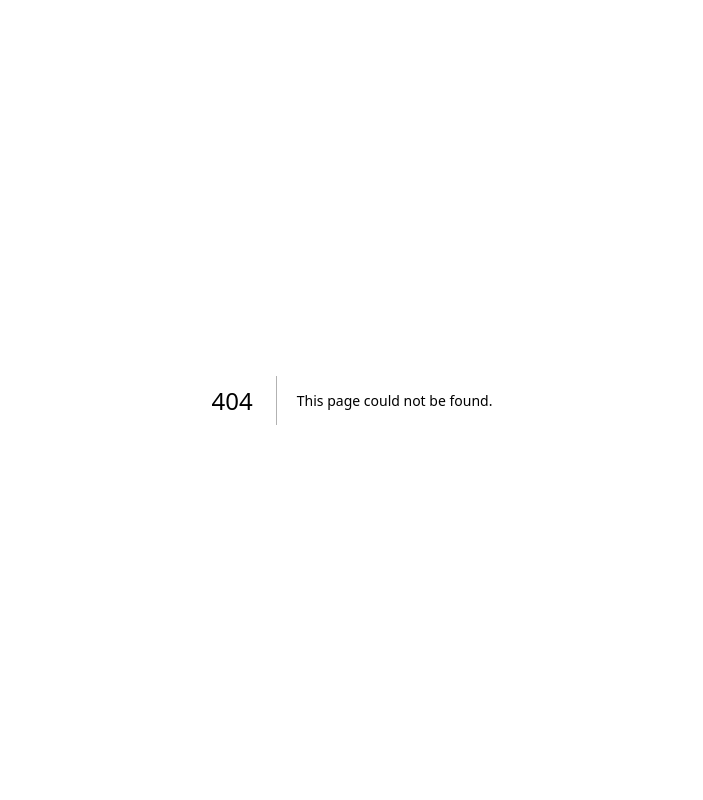
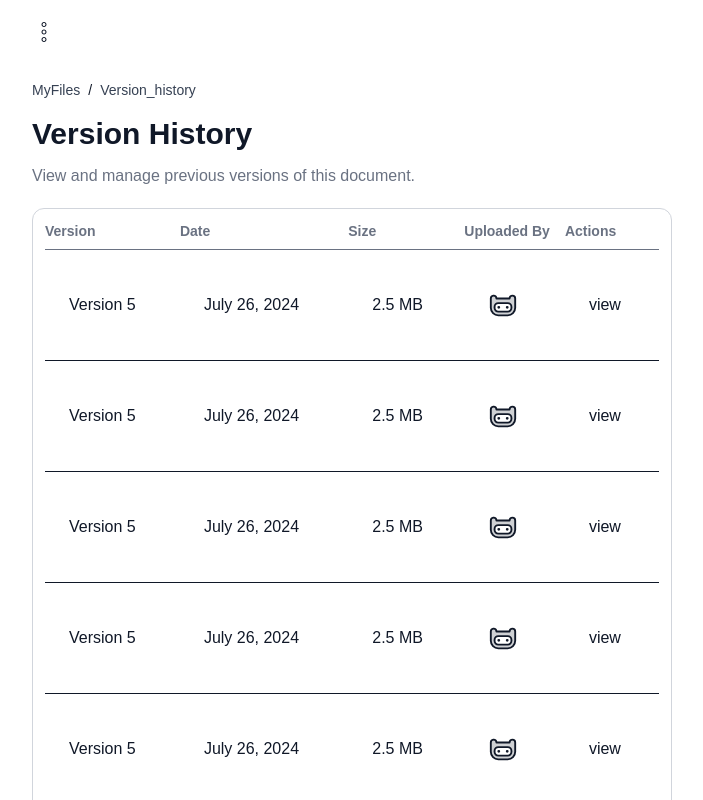
Before and after one commit to Omar2461/sas-project, a Next.js app: page /myFiles/version_history in a window 1280 px wide. Before the commit this address had no page. Shown: the top 800 px of the page, without its empty margins (288-991 px from the left). Built offline with nearby package versions, Linux system fonts and the light colour scheme.

Commit message:
feat: Added version_history page

```diff
--- a/public/locales/ar/translation.json
+++ b/public/locales/ar/translation.json
@@ -104,5 +104,6 @@
   "Deleted files are moved to the Trash/Recycle Bin and can be restored within 30 days.": "يتم نقل الملفات المحذوفة إلى سلة المهملات/سلة المحذوفات ويمكن استعادتها خلال 30 يومًا.",
   "Go to Trash, find your file, and click Restore.": "اذهب إلى سلة المهملات، ابحث عن ملفك، ثم انقر على استعادة.",
   "Files permanently deleted after 30 days cannot be recovered.": "لا يمكن استعادة الملفات التي تم حذفها نهائيًا بعد 30 يومًا.",
-  "Help": "مساعدة"
+  "Help": "مساعدة",
+  "View and manage previous versions of this document": "عرض وإدارة الإصدارات السابقة من هذا المستند"
 }
--- a/public/locales/en/translation.json
+++ b/public/locales/en/translation.json
@@ -105,5 +105,6 @@
   "Deleted files are moved to the Trash/Recycle Bin and can be restored within 30 days.": "Deleted files are moved to the Trash/Recycle Bin and can be restored within 30 days.",
   "Go to Trash, find your file, and click Restore.": "Go to Trash, find your file, and click Restore.",
   "Files permanently deleted after 30 days cannot be recovered.": "Files permanently deleted after 30 days cannot be recovered.",
-  "Help": "Help"
+  "Help": "Help",
+  "View and manage previous versions of this document": "View and manage previous versions of this document"
 }
--- /dev/null
+++ b/src/app/myFiles/version_history/page.tsx
@@ -0,0 +1,87 @@
+"use client";
+
+import Container from "@/components/myFiles/Container";
+import Table from "@/components/myFiles/Table";
+import Breadcrumb from "@/components/shared/Breadcrumb";
+
+import { useTranslation } from "react-i18next";
+
+import { PiFinnTheHumanDuotone } from "react-icons/pi";
+
+function Page() {
+  const data = [
+    {
+      Version: "Version 5",
+      Date: "July 26, 2024",
+      Size: "2.5 MB",
+      "Uploaded By": <PiFinnTheHumanDuotone className="text-3xl" />,
+      Actions: "view",
+    },
+    {
+      Version: "Version 5",
+      Date: "July 26, 2024",
+      Size: "2.5 MB",
+      "Uploaded By": <PiFinnTheHumanDuotone className="text-3xl" />,
+      Actions: "view",
+    },
+    {
+      Version: "Version 5",
+      Date: "July 26, 2024",
+      Size: "2.5 MB",
+      "Uploaded By": <PiFinnTheHumanDuotone className="text-3xl" />,
+      Actions: "view",
+    },
+    {
+      Version: "Version 5",
+      Date: "July 26, 2024",
+      Size: "2.5 MB",
+      "Uploaded By": <PiFinnTheHumanDuotone className="text-3xl" />,
+      Actions: "view",
+    },
+    {
+      Version: "Version 5",
+      Date: "July 26, 2024",
+      Size: "2.5 MB",
+      "Uploaded By": <PiFinnTheHumanDuotone className="text-3xl" />,
+      Actions: "view",
+    },
+    {
+      Version: "Version 5",
+      Date: "July 26, 2024",
+      Size: "2.5 MB",
+      "Uploaded By": <PiFinnTheHumanDuotone className="text-3xl" />,
+      Actions: "view",
+    },
+    {
+      Version: "Version 5",
+      Date: "July 26, 2024",
+      Size: "2.5 MB",
+      "Uploaded By": <PiFinnTheHumanDuotone className="text-3xl" />,
+      Actions: "view",
+    },
+  ];
+
+  const { t } = useTranslation();
+
+  const th = Object.keys(data[0]);
+
+  return (
+    <Container>
+      <Breadcrumb />
+      <div>
+        <h1 className=" text-xl font-bold lg:text-3xl lg:font-bold md:text-3xl md:font-bold transtion duration-400">
+          {t("Version History")}
+        </h1>
+        <p className="text-gray-500 mt-3">
+          {t("View and manage previous versions of this document")}.
+        </p>
+      </div>
+      <Table
+        className="pointer-events-none px-6 py-10"
+        data={data}
+        th={th}
+      ></Table>
+    </Container>
+  );
+}
+export default Page;
--- a/src/components/myFiles/SideBarElements.tsx
+++ b/src/components/myFiles/SideBarElements.tsx
@@ -54,7 +54,7 @@ function SideBarElements() {
     },
     {
       name: "Version History",
-      href: "/myFiles/Version History",
+      href: "/myFiles/version_history",
       icon: <FaHistory size={20} />,
     },
     {
--- a/src/components/myFiles/Table.tsx
+++ b/src/components/myFiles/Table.tsx
@@ -1,15 +1,11 @@
 import Panel from "@/components/shared/Panel";
 import { t } from "i18next";
+import { ReactNode } from "react";
 
-interface FileData {
-  name: string;
-  owner: string;
-  date: string;
-  size: string;
-}
+type TableCell = string | number | boolean | null | ReactNode;
 
 interface TableProps {
-  data: FileData[];
+  data: Record<string, TableCell>[];
   th: string[];
   className?: string;
 }
@@ -30,26 +26,26 @@ function Table({ data, th, className }: TableProps) {
               ))}
             </tr>
           </thead>
-          <tbody className="">
-            {data.map((file, idx) => (
-              <tr
-                key={idx}
-                className="border-b last:border-0 hover:bg-gray-50 transition "
-              >
-                <td className={`py-2 font-medium text-gray-900 ${className}`}>
-                  {file.name}
-                </td>
-                <td className={`py-2 text-gray-600 ${className}`}>
-                  {file.owner}
-                </td>
-                <td className={`py-2 text-gray-600 ${className}`}>
-                  {file.date}
-                </td>
-                <td className={`py-2 text-gray-600 ${className}`}>
-                  {file.size}
-                </td>
-              </tr>
-            ))}
+          <tbody>
+            {data.map((file, idx) => {
+              return (
+                <tr
+                  key={idx}
+                  className="border-b last:border-0 hover:bg-gray-50 transition"
+                >
+                  {th.map((header) => {
+                    return (
+                      <td
+                        key={header}
+                        className={`py-2 font-medium text-gray-900 ${className}`}
+                      >
+                        {file[header]}
+                      </td>
+                    );
+                  })}
+                </tr>
+              );
+            })}
           </tbody>
         </table>
       </div>
```
